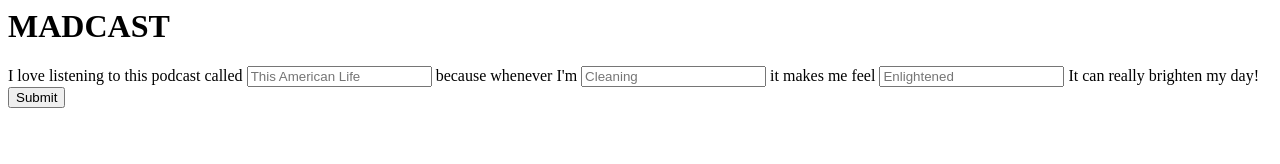
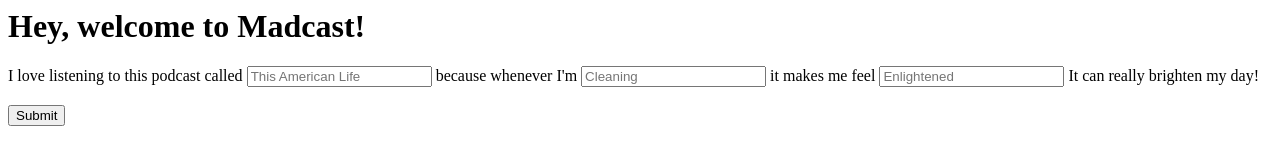
Before and after one commit to NUKnightLab/Class-2016F-MadCast, a website: page packages/custom/Madcast/public/views/system/index.html in a window 1280 px wide. Drawn offline with Linux system fonts and the light colour scheme.

Commit message:
Pushing most recent changes

```diff
--- a/packages/custom/Madcast/public/views/system/index.html
+++ b/packages/custom/Madcast/public/views/system/index.html
@@ -1,9 +1,14 @@
+
+
+
 <div layout="column" flex data-ng-controller="IndexController">
   <md-content layout="column" layout-padding flex>
+
     <!-- <p class="md-subhead">
       WE LIT
     </p -->
-  <h1> MADCAST </h1>
+
+  <h1> Hey, welcome to Madcast! </h1>
 
     <div ng-controller="Controlla">
       <div id = "story">
@@ -13,7 +18,10 @@
         <input type = "text" placeholder = "Cleaning" ng-model = "user.activity">
            it makes me feel
         <input type  = "text" placeholder = "Enlightened" ng-model = "user.feeling">
+
           It can really brighten my day!
+
+          <br> <br>
         <input type = "submit" ng-click = "update(user)">
      </p>
    </div>
```
